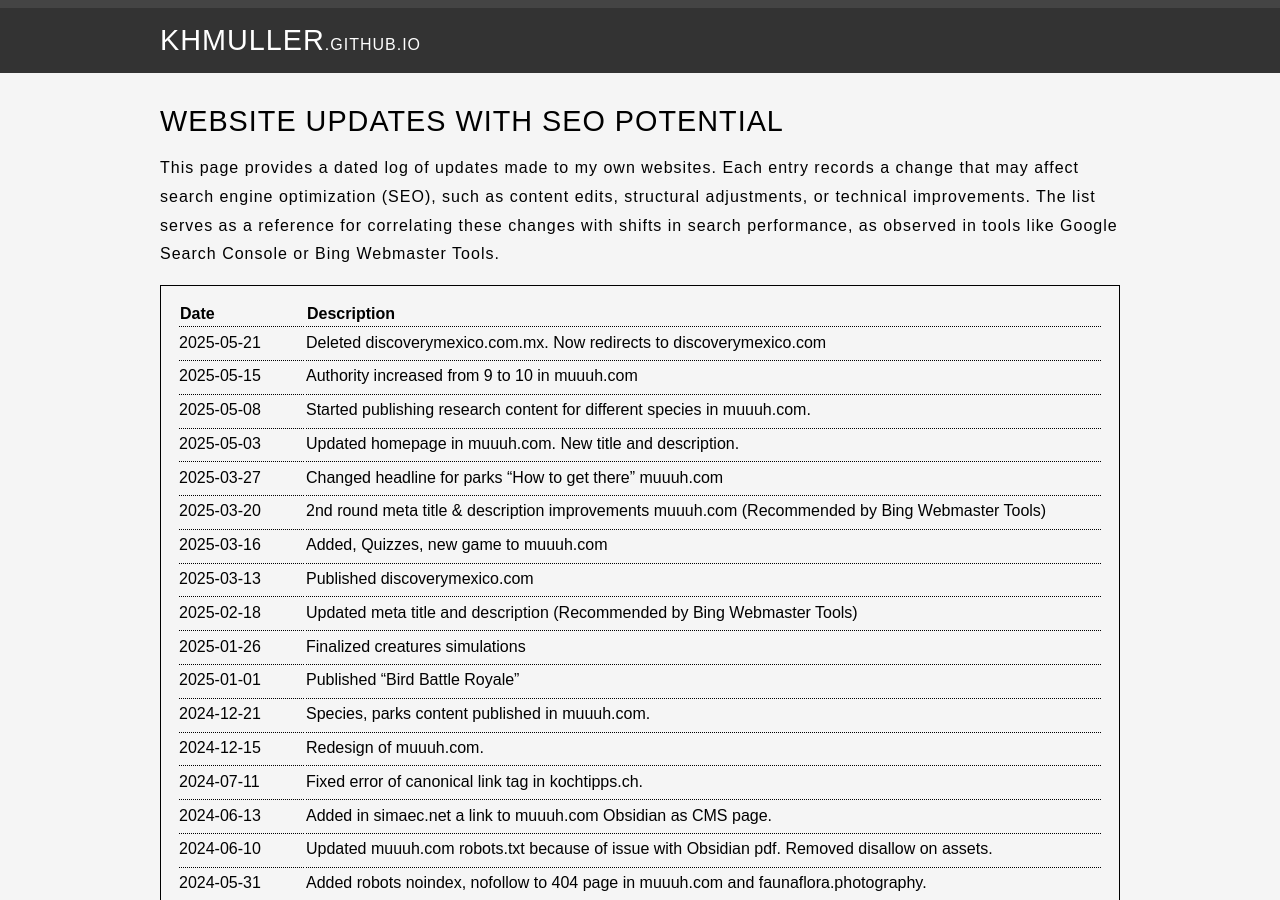
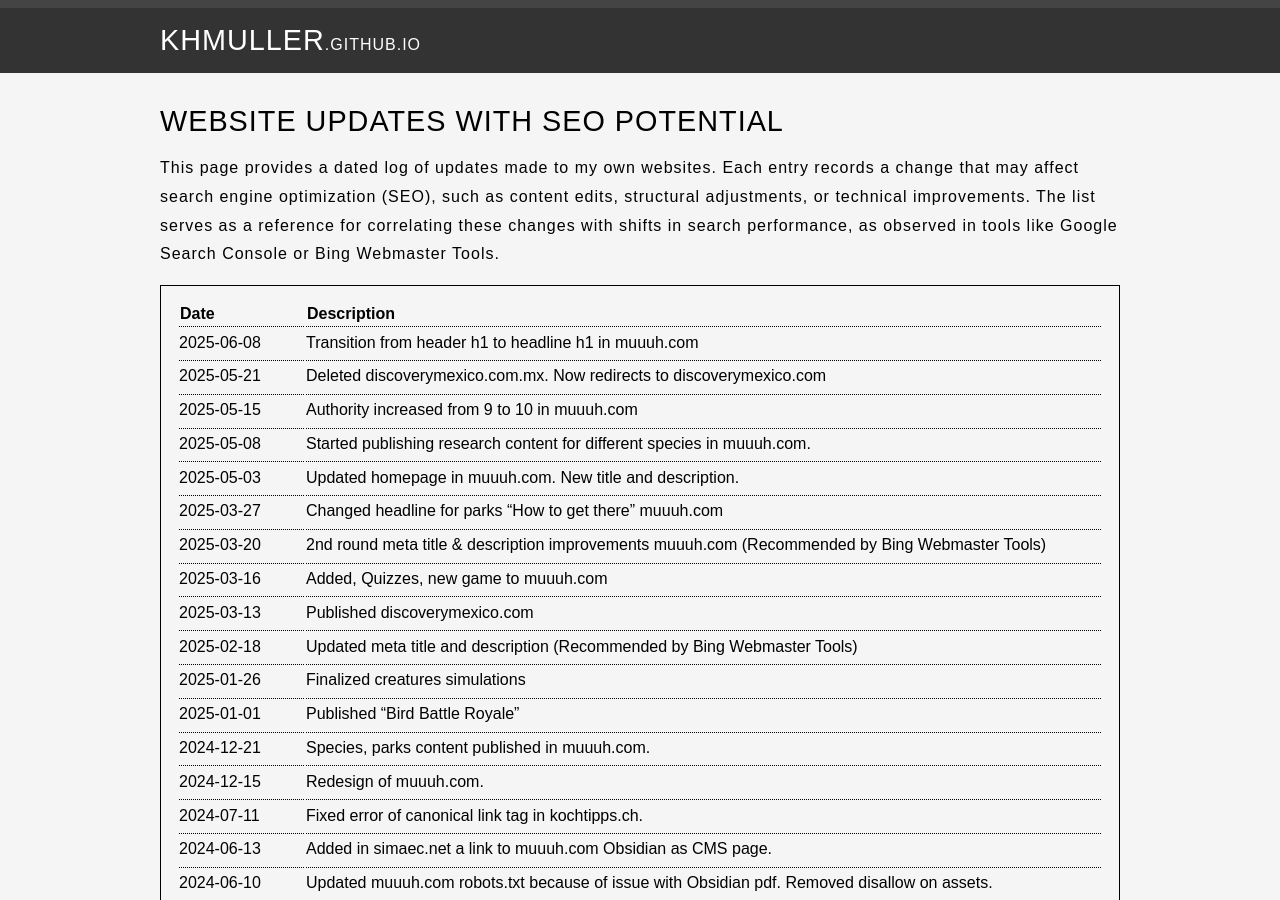
Before and after one commit to KHMuller/khmuller.github.io, a Jekyll site: the page built from updates/index.md, in a window 1280 px wide and 900 px high. Built offline with Jekyll 4.4.1, drawn with Linux system fonts in a browser that asks for light colours.

Commit message:
Mini Update

```diff
--- a/updates/index.md
+++ b/updates/index.md
@@ -10,6 +10,7 @@ This page provides a dated log of updates made to my own websites. Each entry re
 
 |Date|Description|
 |:---|:---|
+|2025-06-08|Transition from header h1 to headline h1 in muuuh.com|
 |2025-05-21|Deleted discoverymexico.com.mx. Now redirects to discoverymexico.com|
 |2025-05-15|Authority increased from 9 to 10 in muuuh.com|
 |2025-05-08|Started publishing research content for different species in muuuh.com.|
```
